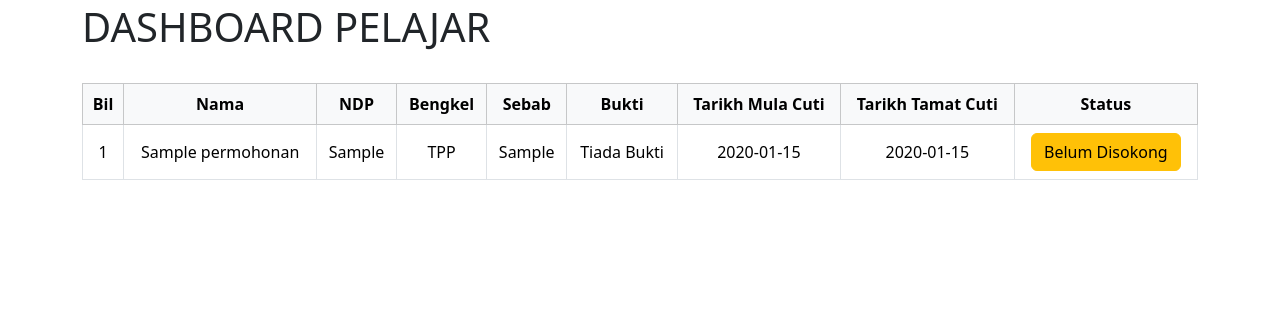
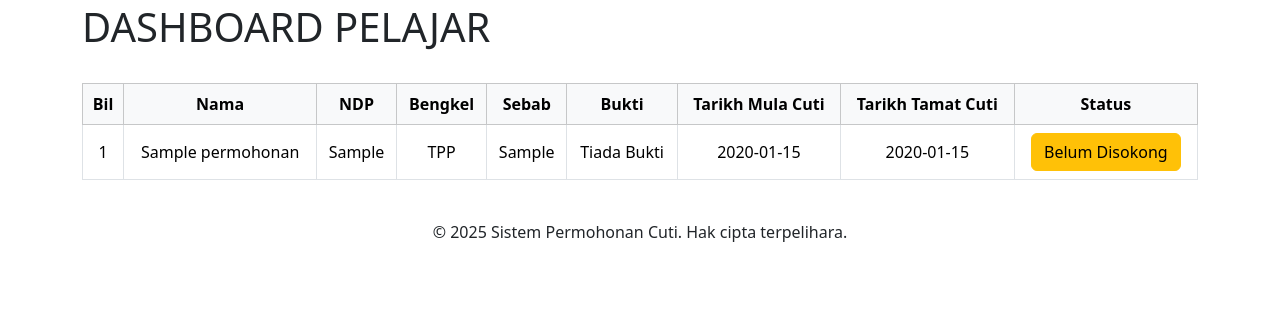
Before and after one commit to Fatini10/sistemCuti, a PHP site: page /pelajar.php in a window 1280 px wide. Shown: the part 146-455 px from the top of the page. Run offline with PHP 8.4, Linux system fonts and the light colour scheme; tables that the repository leaves empty hold one stand-in row (values such as "Sample post").

Commit message:
masukkan copyRight

```diff
--- a/pelajar.php
+++ b/pelajar.php
@@ -125,5 +125,9 @@ include ('header.php');
         </div>
     </div>
 <script src="https://cdn.jsdelivr.net/npm/bootstrap@5.3.3/dist/js/bootstrap.bundle.min.js"></script>
+
 </body>
+<center>
+<footer>© 2025 Sistem Permohonan Cuti. Hak cipta terpelihara.</footer>
+</center>
 </html>
```
